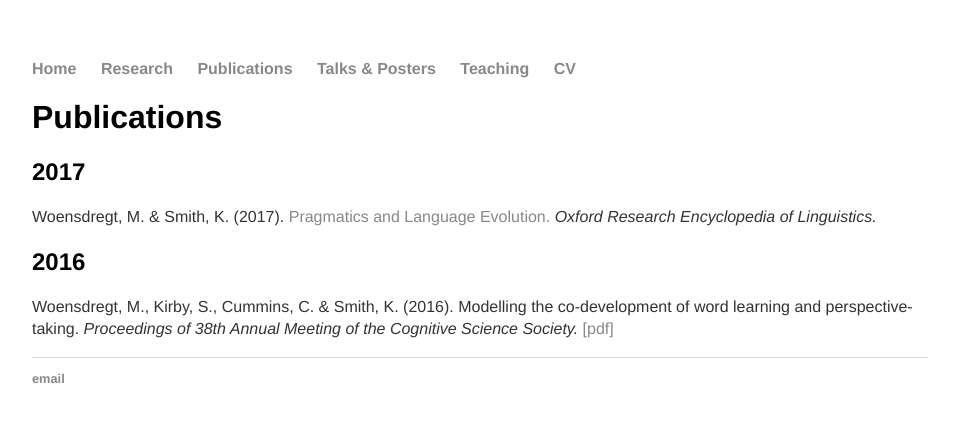
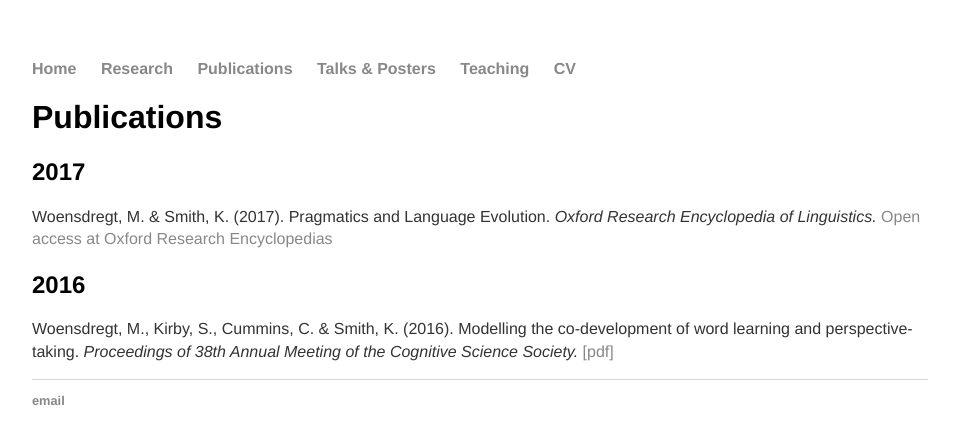
Before and after one commit to marieke-woensdregt/marieke-woensdregt.github.io, a Jekyll site: the page built from publications/index.html, in a window 1280 px wide. Shown: the top 444 px of the page, without its empty margins (160-1119 px from the left). Built offline with Jekyll 4.4.1, drawn with Linux system fonts in a browser that asks for light colours.

Commit message:
Update index.html

```diff
--- a/publications/index.html
+++ b/publications/index.html
@@ -6,9 +6,9 @@ title: Publications
 	<h1>Publications</h1>
 	<h2> 2017 </h2>
 	<p>
-		Woensdregt, M. &amp; Smith, K. (2017).
-		<a href="http://linguistics.oxfordre.com/view/10.1093/acrefore/9780199384655.001.0001/acrefore-9780199384655-e-321?rskey=qdUoVu&result=6">Pragmatics and Language Evolution.</a>
+		Woensdregt, M. &amp; Smith, K. (2017). Pragmatics and Language Evolution.
 		<i>Oxford Research Encyclopedia of Linguistics.</i>
+		<a href="http://linguistics.oxfordre.com/view/10.1093/acrefore/9780199384655.001.0001/acrefore-9780199384655-e-321?rskey=qdUoVu&result=6">Open access at Oxford Research Encyclopedias</a>
 	</p>
 
 	<h2> 2016 </h2>
```
